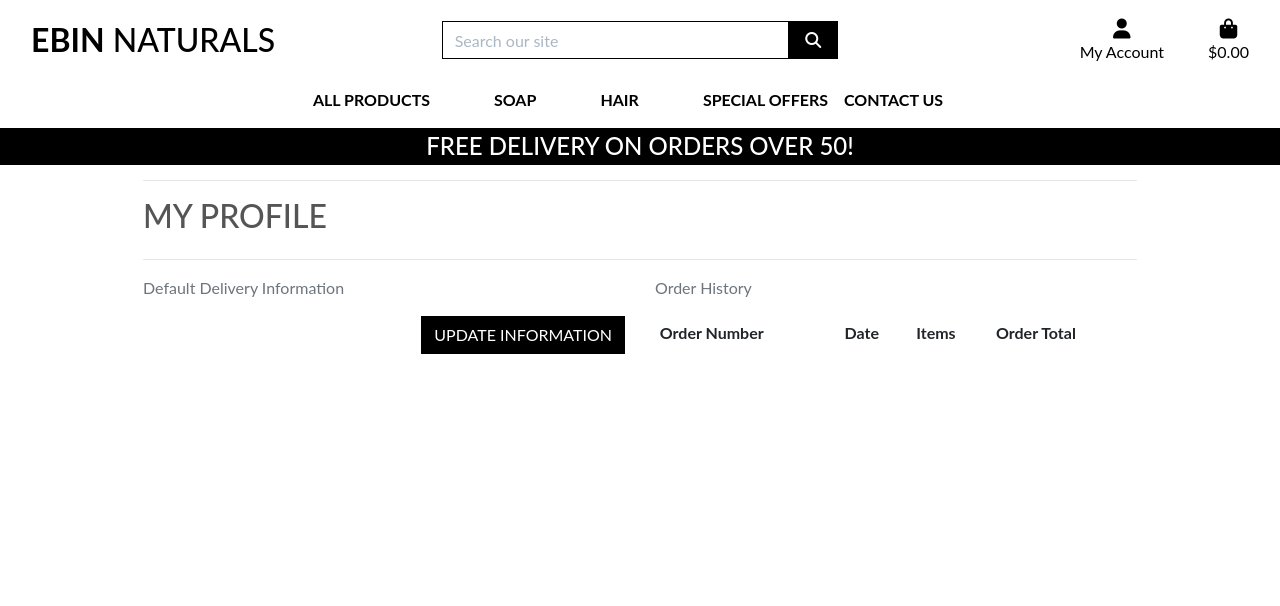
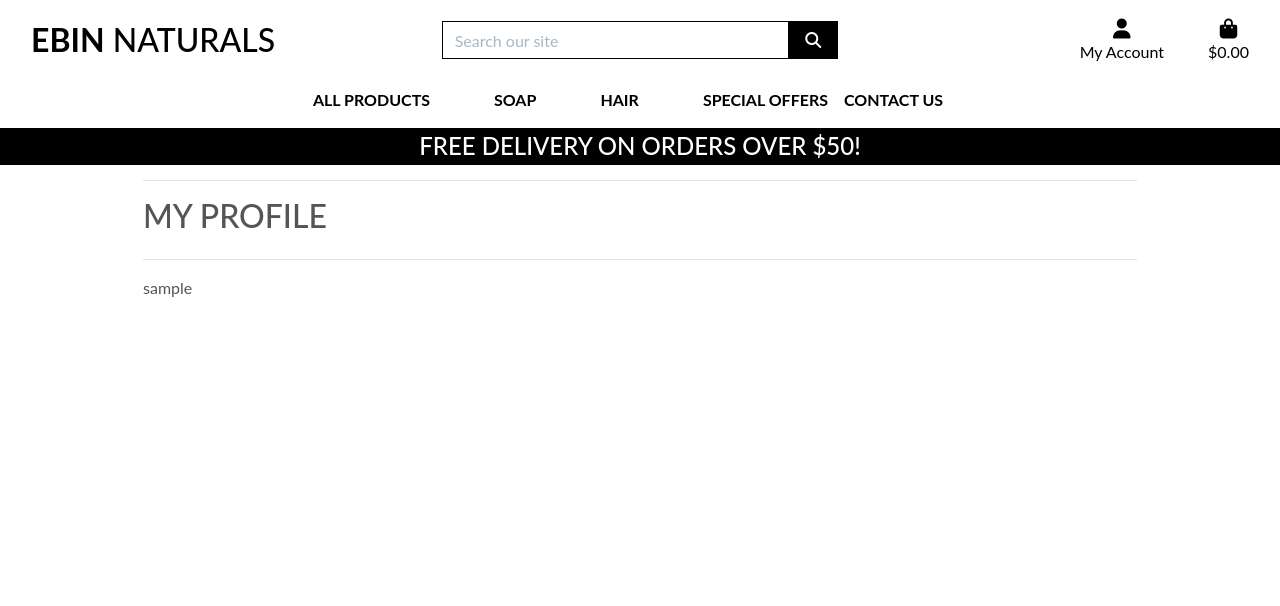
Before and after one commit to Gbemisola23/ebinnaturals, a Django app: page /profile/ in a window 1280 px wide. Shown: the top 606 px of the page. Run offline with Django 4.2, Linux system fonts and the light colour scheme; the visitor is signed in with stand-in values (Sample User, id 1); data comes from the database, SQL or seed files in the repository; lists and menus that the app fills with data are empty; some libraries are stand-ins or nearby versions.

Commit message:
updated allauth templates and tested profile

```diff
--- a/profiles/models.py
+++ b/profiles/models.py
@@ -37,7 +37,6 @@
     Create or update the user profile
     """
     if created:
-
         UserProfile.objects.create(user=instance)
     # Existing users: just save the profile
     instance.userprofile.save()
--- a/profiles/templates/profiles/profile.html
+++ b/profiles/templates/profiles/profile.html
@@ -23,58 +23,5 @@
                 <hr>
             </div>
         </div>
-        <div class="row">
-            <div class="col-12 col-lg-6">
-                <p class="text-muted">Default Delivery Information</p>
-                <form class="mt-3" action="{% url 'profile' %}" method="POST" id="profile-update-form">
-                    {% csrf_token %}
-                    {{ form|crispy }}
-                    <button class="btn btn-black rounded-0 text-uppercase float-right">Update Information</button>
-                </form>
-            </div>
-            <div class="col-12 col-lg-6">
-                <p class="text-muted">Order History</p>
-                <div class="order-history table-responsive">
-                    <table class="table table-sm table-borderless">
-                        <thead>
-                            <tr>
-                                <th>Order Number</th>
-                                <th>Date</th>
-                                <th>Items</th>
-                                <th>Order Total</th>
-                            </tr>
-                        </thead>
-                        <tbody>
-                            {% for order in orders %}
-                                <tr>
-                                    <td>
-                                        <a href="{% url 'order_history' order.order_number %}"
-                                        title="{{ order.order_number }}">
-                                            {{ order.order_number|truncatechars:6 }}
-                                        </a>
-                                    </td>
-                                    <td>{{ order.date }}</td>
-                                    <td>
-                                        <ul class="list-unstyled">
-                                            {% for item in order.lineitems.all %}
-                                                <li class="small">
-                                                    {{ item.product.name }} x{{ item.quantity }}
-                                                </li>
-                                            {% endfor %}
-                                        </ul>
-                                    </td>
-                                    <td>${{ order.grand_total }}</td>
-                                </tr>
-                            {% endfor %}
-                        </tbody>
-                    </table>
-                </div>
-            </div>
-        </div>
-    </div>
+        {{ profile }}
 {% endblock %}
-
-{% block postloadjs %}
-    {{ block.super }}
-    <script type="text/javascript" src="{% static 'profiles/js/countryfield.js' %}"></script>
-{% endblock %}
--- a/templates/allauth/account/logout.html
+++ b/templates/allauth/account/logout.html
@@ -4,7 +4,7 @@
 
 {% block head_title %}{% trans "Sign Out" %}{% endblock %}
 
-{% block content %}
+{% block inner_content %}}
 <h1>{% trans "Sign Out" %}</h1>
 
 <p>{% trans 'Are you sure you want to sign out?' %}</p>
@@ -14,8 +14,8 @@
   {% if redirect_field_value %}
   <input type="hidden" name="{{ redirect_field_name }}" value="{{ redirect_field_value }}"/>
   {% endif %}
+  <a class="btn btn-outline-black rounded-0" href="{% url 'home' %}">Cancel</a>
   <button type="submit">{% trans 'Sign Out' %}</button>
 </form>
 
-
 {% endblock %}
--- a/templates/allauth/account/verification_sent.html
+++ b/templates/allauth/account/verification_sent.html
@@ -4,8 +4,10 @@
 
 {% block head_title %}{% trans "Verify Your E-mail Address" %}{% endblock %}
 
-{% block content %}
-    <h1>{% trans "Verify Your E-mail Address" %}</h1>
+{% block inner_content %}
+    <hr>
+    <h2 class="logo-font mb-4">{% trans "Verify Your E-mail Address" %}</h2>
+    <hr>
 
     <p>{% blocktrans %}We have sent an e-mail to you for verification. Follow the link provided to finalize the signup process. Please contact us if you do not receive it within a few minutes.{% endblocktrans %}</p>
 
--- a/templates/base.html
+++ b/templates/base.html
@@ -82,7 +82,7 @@
                             {% if request.user.is_superuser %}
                                 <a href="" class="dropdown-item">Product Management</a>
                             {% endif %}
-                            <a href="" class="dropdown-item">My Profile</a>
+                            <a href="{% url 'profile' %}" class="dropdown-item">My Profile</a>
                             <a href="{% url 'account_logout' %}" class="dropdown-item">Logout</a>
                         {% else %}
                             <a href="{% url 'account_signup' %}" class="dropdown-item">Register</a>
@@ -123,7 +123,7 @@
         <!--Shipping delivery banner-->
         <div id="delivery-banner" class="row text-center">
         <div class="col bg-black text-white">
-            <h4 class="logo-font my-1">Free delivery on orders over {{ free_delivery_threshold }}!</h4>
+            <h4 class="logo-font my-1">Free delivery on orders over ${{ free_delivery_threshold }}!</h4>
         </div>
         </div>
     </header>
```
Also changed, not shown: templates/allauth/account/signup.html (+7 -4 lines), templates/allauth/account/login.html (line endings or trailing spaces).
